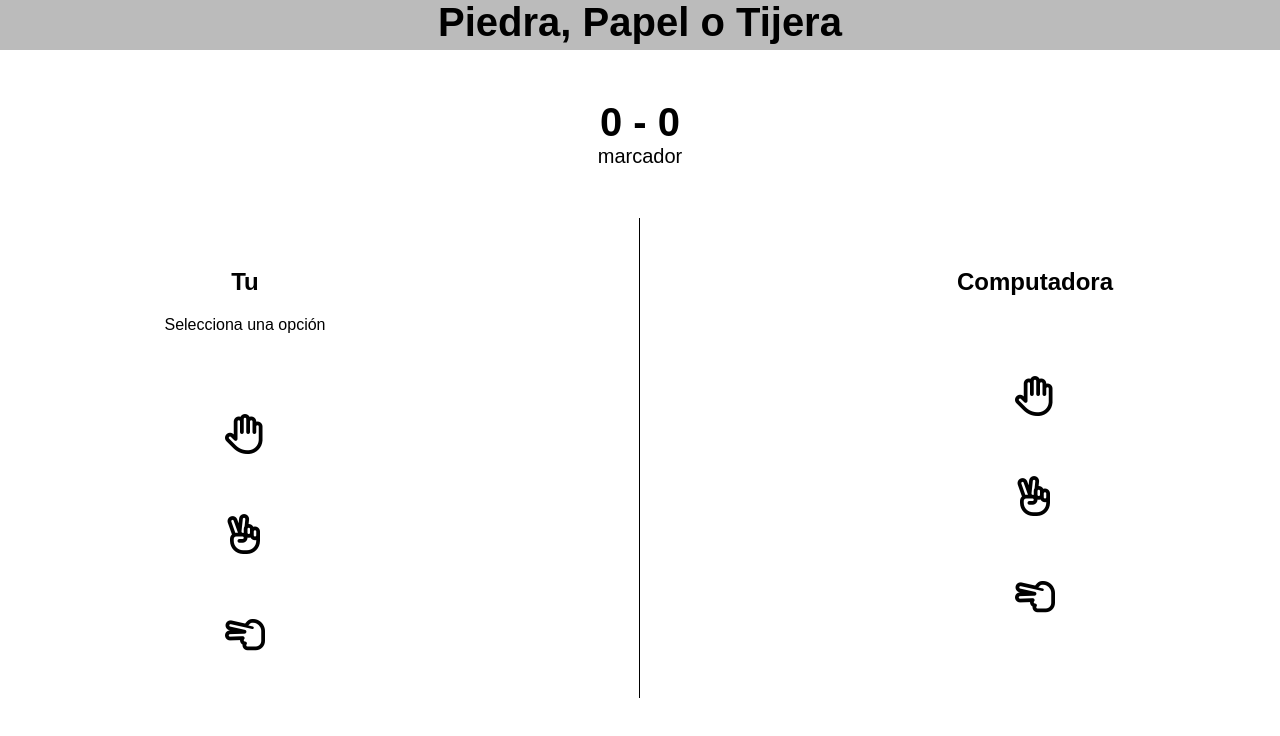
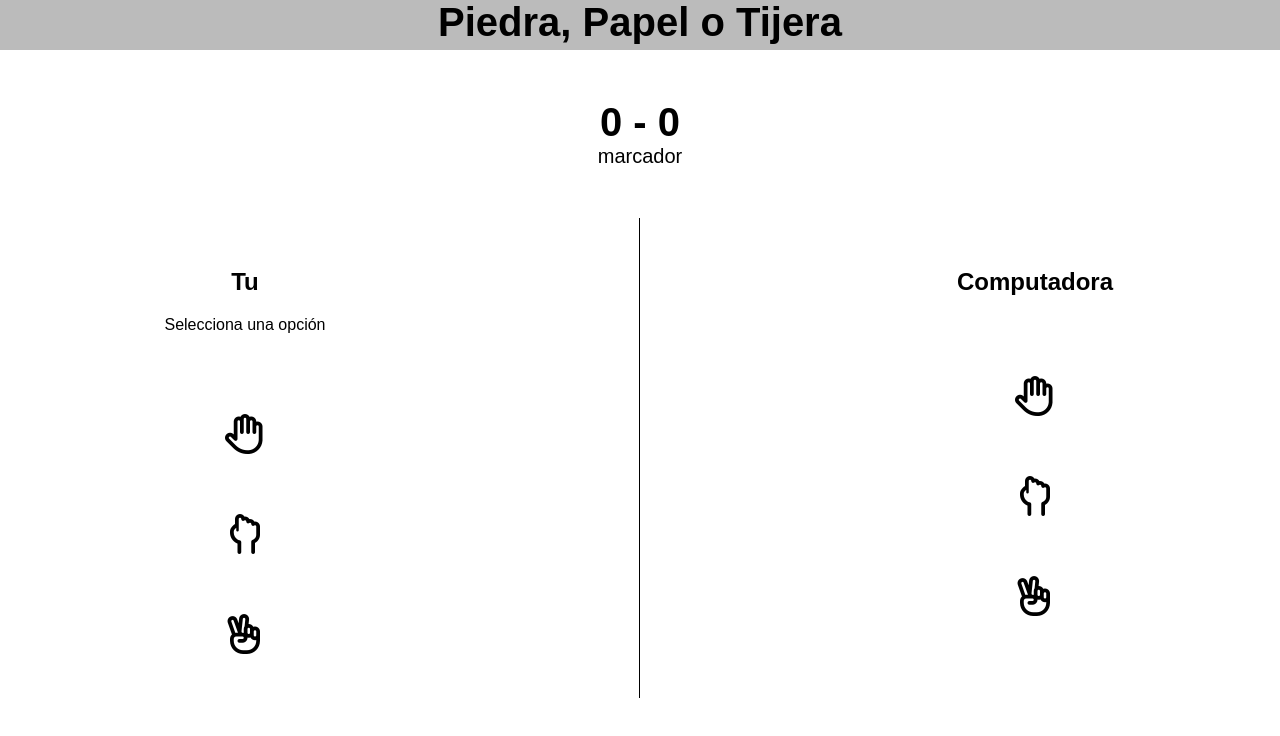
Before and after one commit to Ing-Dayana/Game, a plain HTML site: page index.html in a window 1280 px wide. Drawn offline with Linux system fonts and the light colour scheme; some icons are missing.

Commit message:
Update index.html

```diff
--- a/index.html
+++ b/index.html
@@ -26,8 +26,8 @@
         <h5>Selecciona una opción</h5>
         <div class="options">
           <i class="fa-regular fa-hand"></i>
+          <i class="fa-regular fa-hand-back-fist"></i>
           <i class="fa-regular fa-hand-peace"></i>
-          <i class="fa-regular fa-hand-scissors"></i>
         </div>
       </div>
       <!--RESULTADO-->
@@ -52,8 +52,8 @@
         <h2 class="subtitle">Computadora</h2>
         <div class="options-computer">
           <i class="fa-regular fa-hand"></i>
+          <i class="fa-regular fa-hand-back-fist"></i>
           <i class="fa-regular fa-hand-peace"></i>
-          <i class="fa-regular fa-hand-scissors"></i>
         </div>
       </div>
 
```
